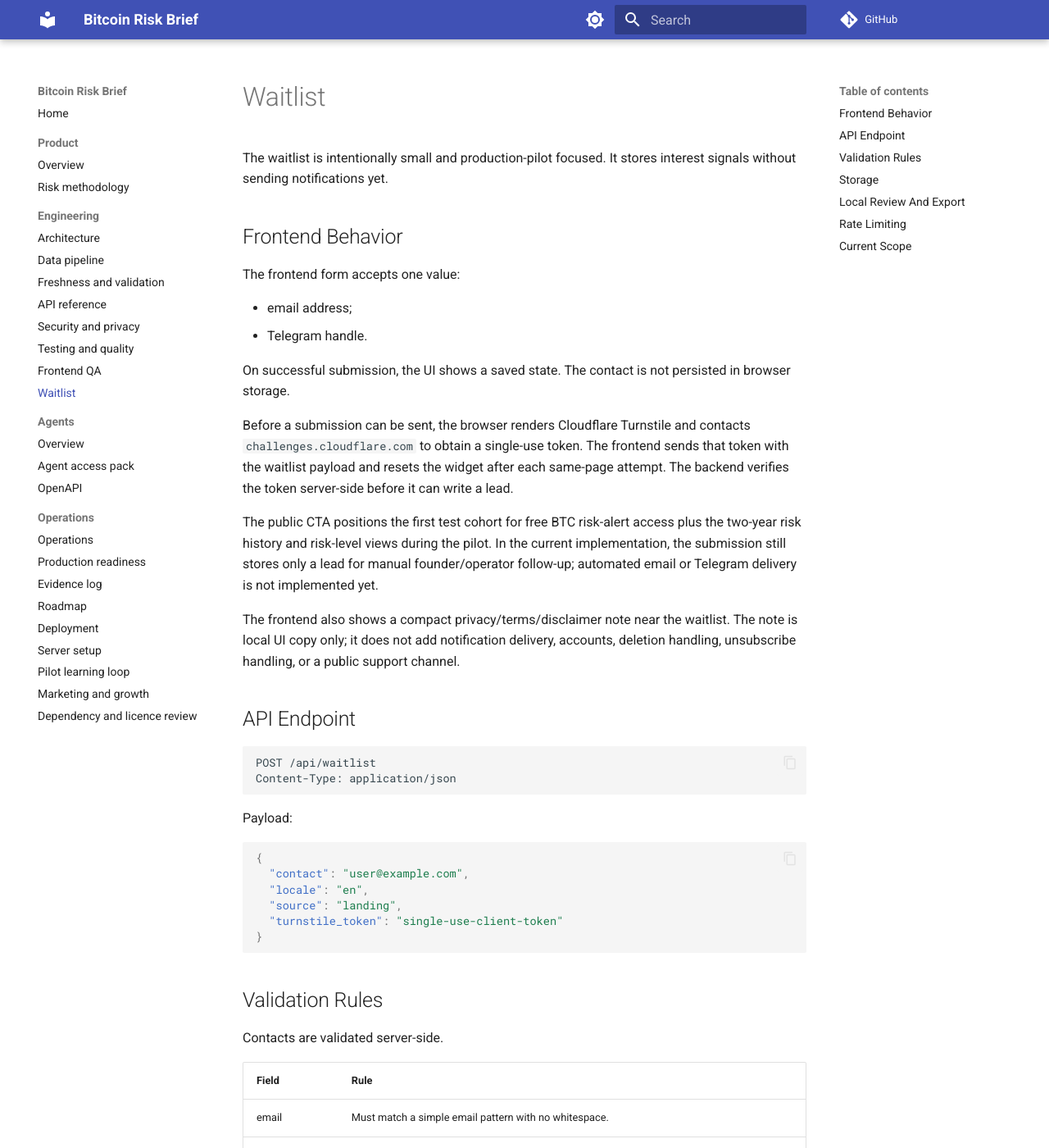
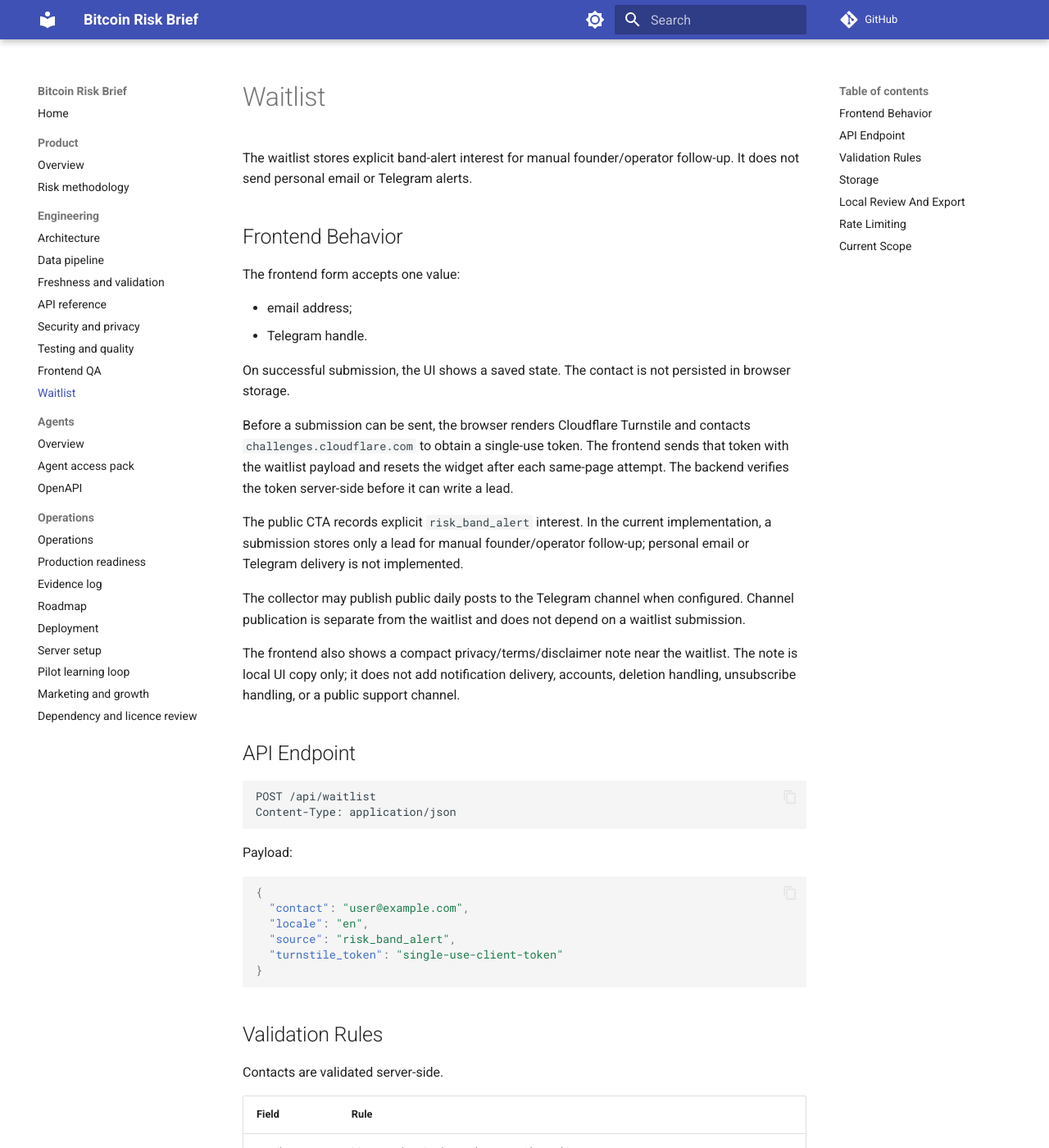
Before and after one commit to akarazhev/bitcoin-risk-brief, an MkDocs documentation site: the page built from docs/engineering/waitlist.md, in a window 1280 px wide and 1400 px high. Shown: the whole window at 82% size. Built offline with MkDocs 1.6.1 and Material for MkDocs 9.7.7, drawn with Linux system fonts in a browser that asks for light colours; comment, search, counter and statistics services are not loaded; some of the changed text lies outside the part shown.

````diff
--- a/docs/engineering/waitlist.md
+++ b/docs/engineering/waitlist.md
@@ -1,6 +1,7 @@
 # Waitlist
 
-The waitlist is intentionally small and production-pilot focused. It stores interest signals without sending notifications yet.
+The waitlist stores explicit band-alert interest for manual founder/operator follow-up. It does not send personal email
+or Telegram alerts.
 
 ## Frontend Behavior
 
@@ -15,9 +16,11 @@
 `challenges.cloudflare.com` to obtain a single-use token. The frontend sends that token with the waitlist payload and
 resets the widget after each same-page attempt. The backend verifies the token server-side before it can write a lead.
 
-The public CTA positions the first test cohort for free BTC risk-alert access plus the two-year risk history and
-risk-level views during the pilot. In the current implementation, the submission still stores only a lead for manual
-founder/operator follow-up; automated email or Telegram delivery is not implemented yet.
+The public CTA records explicit `risk_band_alert` interest. In the current implementation, a submission stores only a
+lead for manual founder/operator follow-up; personal email or Telegram delivery is not implemented.
+
+The collector may publish public daily posts to the Telegram channel when configured. Channel publication is separate
+from the waitlist and does not depend on a waitlist submission.
 
 The frontend also shows a compact privacy/terms/disclaimer note near the waitlist. The note is local UI copy only; it
 does not add notification delivery, accounts, deletion handling, unsubscribe handling, or a public support channel.
@@ -35,7 +38,7 @@
 {
   "contact": "user@example.com",
   "locale": "en",
-  "source": "landing",
+  "source": "risk_band_alert",
   "turnstile_token": "single-use-client-token"
 }
 ```
@@ -110,7 +113,9 @@
 
 ## Current Scope
 
-The waitlist stores leads only. It does not send emails, Telegram messages, or daily alerts yet.
+The waitlist stores leads only. It records explicit band-alert interest for manual follow-up, but does not send personal
+emails, Telegram messages, or daily alerts. Public Telegram channel publication, when configured, is separate and does
+not require a waitlist submission.
 
 The 2026-07-12 operator decision pass records the waitlist owner role as founder/operator, review cadence as several
 times per week during pilot, retention through beta end with earlier operator-approved deletion on request, and manual
````
Also changed, not shown: docs/engineering/security-and-privacy.md (+12 -4 lines), docs/operations/marketing-and-growth.md (+12 -9 lines), 2 other files.
